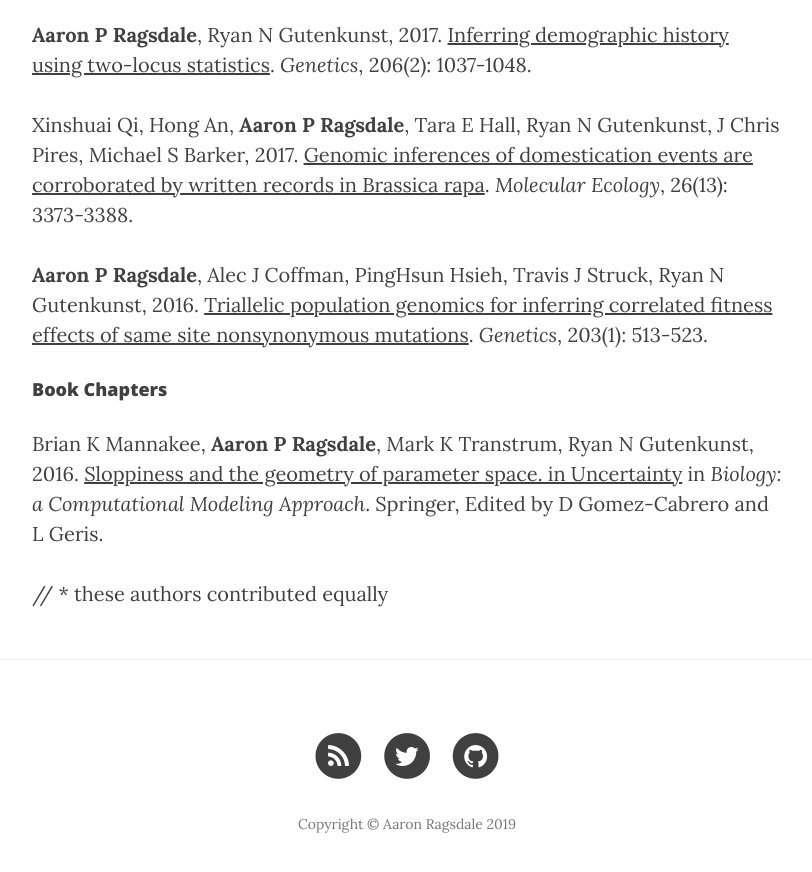
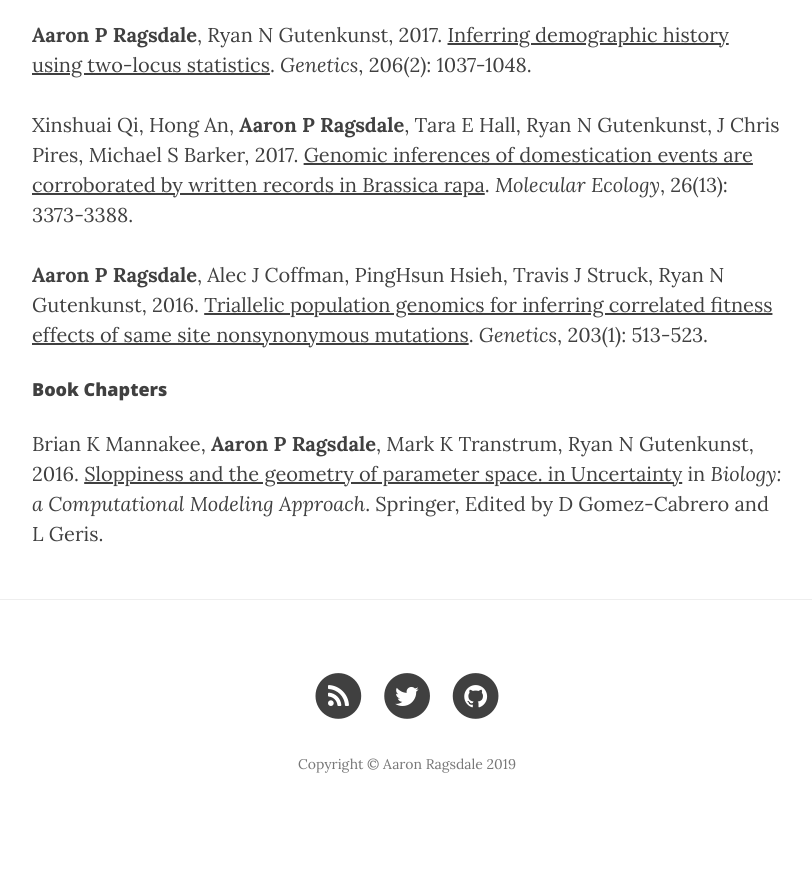
Before and after one commit to apragsdale/apragsdale.github.io, a Jekyll site: the page built from 3_publications.md, in a window 1280 px wide and 900 px high, scrolled down 1342 px. Shown: the top 872 px of the window, without its empty margins (233-1045 px from the left). Built offline with Jekyll 4.4.1, drawn with Linux system fonts in a browser that asks for light colours; nearby versions of some CDN libraries; after the commit the page ends 2182 px from its top, so only the background shows below that.

Commit message:
comment out

```diff
--- a/3_publications.md
+++ b/3_publications.md
@@ -55,4 +55,4 @@ Brian K Mannakee, **Aaron P Ragsdale**, Mark K Transtrum, Ryan N Gutenkunst, 201
 in *Biology: a Computational Modeling Approach*.
 Springer, Edited by D Gomez-Cabrero and L Geris.
 
-// \* these authors contributed equally
+[//]: #  (\* these authors contributed equally)
```
